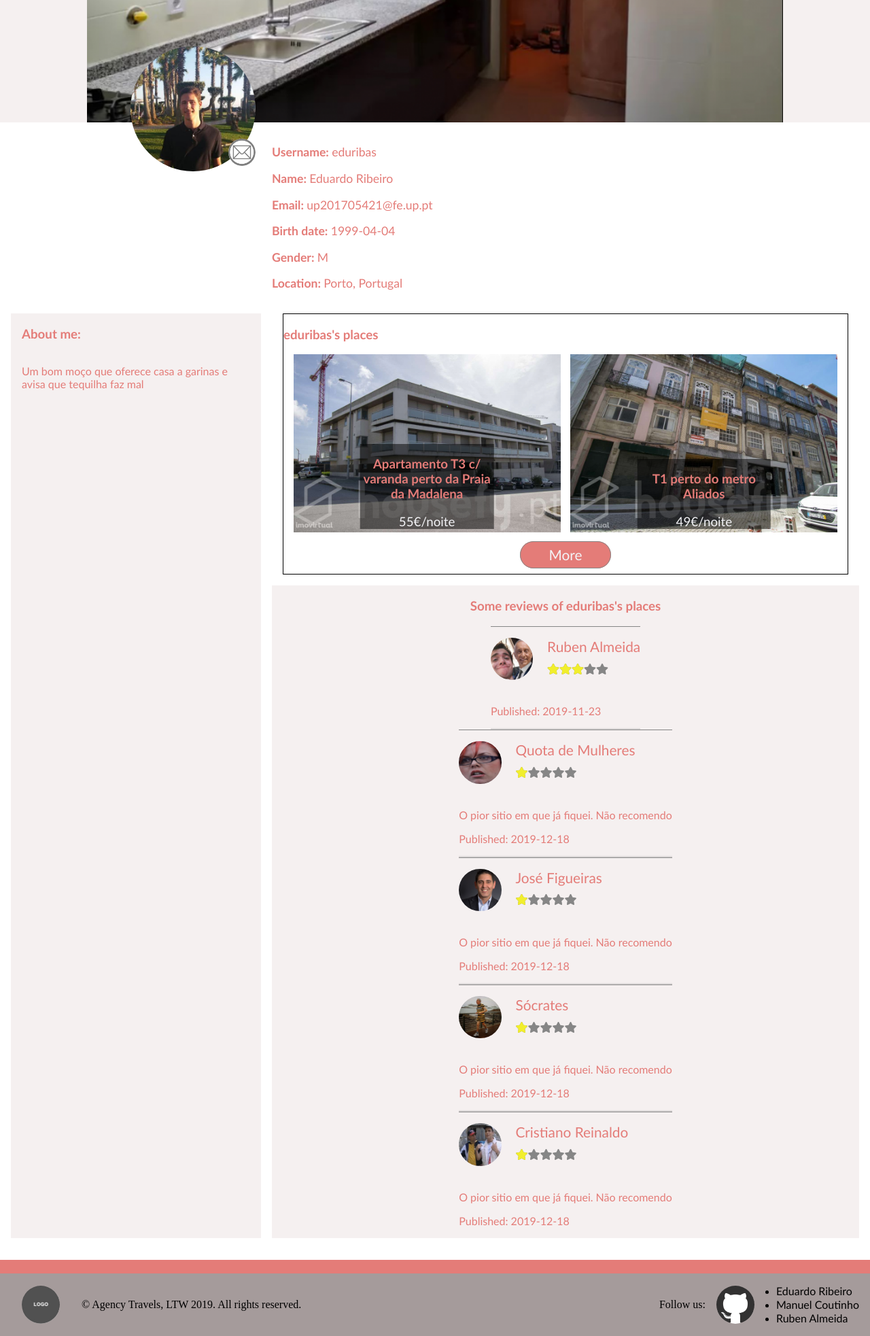
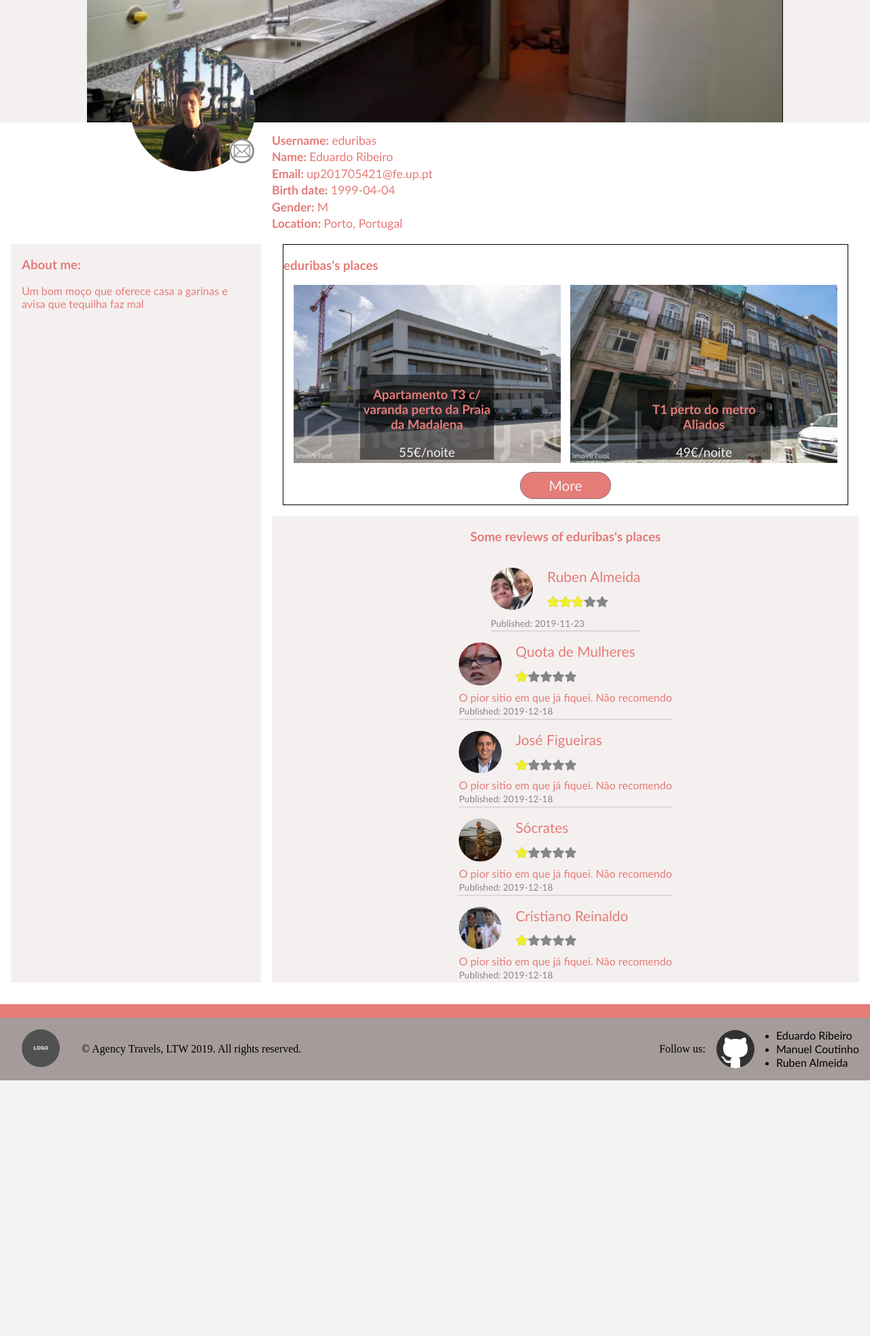
Before and after one commit to EduRibeiro00/AgencyTravels-feup-ltw, a PHP site: page /pages/profile_page.php?userID=2 in a window 1280 px wide. Shown: the part 369-2334 px from the top of the page at 68% size. After the commit the page ends 1958 px from the top, so only its background shows below. Run offline with PHP 8.4, Linux system fonts and the light colour scheme; data comes from the database, SQL or seed files in the repository; some libraries are stand-ins or nearby versions.

Commit message:
Fixed calendar price and comments footer

```diff
--- a/src/calendar/js/lightpick.js
+++ b/src/calendar/js/lightpick.js
@@ -1439,25 +1439,21 @@
 		if(!self._opts.priceTooltip)
 			return
 
-
 		var tooltip = self.el.querySelector('.lightpick__tooltip');
 
-		var hasParentEl = self.el.classList.contains('lightpick--inlined'),
-		pickerBouding = hasParentEl
-			? self.el.parentNode.getBoundingClientRect()
-			: self.el.getBoundingClientRect(),
-			_left, _top;
+		let pickerBouding = self.el.getBoundingClientRect(), _left, _top;
 
 		tooltip.style.visibility = 'visible';
 		tooltip.textContent = price;
 
-		var tooltipBounding = tooltip.getBoundingClientRect();
 		if(self._opts.inline){
 			let dayBounding = self.el.querySelector('.is-start-date').getBoundingClientRect();
-			// TODO: ainda n está perfeito
-			_left = dayBounding.left - pickerBouding.left - dayBounding.width - tooltipBounding.width / 4;
-			_top = dayBounding.top - dayBounding.height * 2 - pickerBouding.top - tooltipBounding.height
-		}
+			_left = dayBounding.left - pickerBouding.left + dayBounding.width / 2,
+			_top = dayBounding.top - pickerBouding.top;
+		}
+		  var tooltipBounding = tooltip.getBoundingClientRect();
+			_top -= tooltipBounding.height;
+			_left -= tooltipBounding.width / 2;
 
 		setTimeout(function() {
 			tooltip.style.top = _top + 'px';
--- a/src/css/style.css
+++ b/src/css/style.css
@@ -26,7 +26,8 @@ body {
 
 h1, h2, h3, h4, h5, h6, a, p, label {
 	font-family: var(--default_text_font);
-	/* margin: 0; */
+	margin: 0;
+	margin-bottom: 0.2em;
 }
 
 h1, h2, h3, h4, h5, h6 {
@@ -896,6 +897,10 @@ ul.row {
 	grid-area: button;
 }
 
+#fr_card .user_card{
+	border-top: 1px solid var(--border_color);
+}
+
  /****************  User Info Card ****************/
 
 .user_card{
@@ -904,8 +909,7 @@ ul.row {
     grid-template-rows: auto auto;
     grid-template-areas: "img username"
 						 "img other";
-	border-top: 1px solid var(--border_color);
-	padding: 1em 0;
+	padding-top: 1em;
 }
 
 .user_img{
@@ -925,6 +929,8 @@ ul.row {
 .user_contact {
 	grid-area: other;
 }
+
+ /****************  Review ****************/
 
 .review .overlay_anchor {
 	position:absolute;
@@ -958,12 +964,9 @@ ul.row {
     margin-left: 0;
 }
 
-#reviews .Comment_Author_Img{
-    height: 3em;
-    width: 3em;
-    float: left;
-    clear: right;
-
+.review footer{
+	color: var(--border_color);
+	font-size: 0.85em;
 }
 
 #availabilities input{
--- a/src/pages/place_info.php
+++ b/src/pages/place_info.php
@@ -20,11 +20,11 @@
 
     if(isset($_SESSION['userID']) && $_SESSION['userID'] != '') {
         $user_info = getUserInformation($_SESSION['userID']);
-        $jsFiles = ['../js/main.js', '../js/place_page.js','../js/price_reservation.js'];
+        $jsFiles = ['../js/main.js', '../js/place_page.js'];
     }
     else {
         $user_info = NULL;
-        $jsFiles = ['../js/main.js', '../js/place_page.js', '../js/login.js','../js/price_reservation.js'];
+        $jsFiles = ['../js/main.js', '../js/place_page.js', '../js/login.js'];
     }
 
 
--- a/src/templates/tpl_comment.php
+++ b/src/templates/tpl_comment.php
@@ -24,7 +24,8 @@ function draw_comment($comment, $linkToPlace = false){ ?>
     <article id="reviews">
     <header>
         <h3><?=count($house_comments)?> Reviews</h3>
-        <?php draw_star_rating($house_rating)?>
+		<?php draw_star_rating($house_rating)?>
+		<p><?=$house_rating?>/5.0</p>
     </header>
     <?php
         foreach($house_comments as $comment)
```
